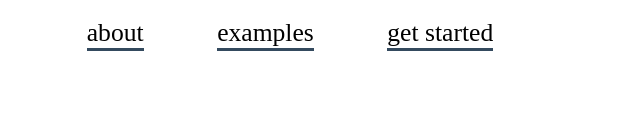
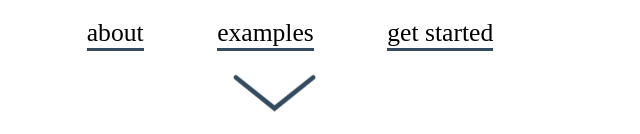
Before and after one commit to st-tran/graph.js, a website: page pub/index.html in a window 1280 px wide. Shown: the part 666-800 px from the top of the page, 350-990 px from the left. Drawn offline with nearby package versions, Linux system fonts and the light colour scheme.

Commit message:
added scroll down button

```diff
--- a/pub/index.html
+++ b/pub/index.html
@@ -52,6 +52,16 @@
                         >get started</span
                     >
                 </div>
+            </div>
+            <div class="scroll-down" onclick="window.scrollTo(0, about.offsetTop - 60)">
+            <svg viewBox="-2.5 -5 75 60" preserveAspectRatio="none">
+                <!--https://stackoverflow.com/questions/28095873/css-arrowhead-down-arrow-->
+                <path
+                    d="M0,0 l25,20 l25,-20"
+                    fill="none"
+                    stroke-linecap="round"
+                />
+            </svg>
             </div>
         </div>
         <div class="about">
--- a/pub/styles.css
+++ b/pub/styles.css
@@ -213,3 +213,26 @@ body > div:nth-of-type(n+3)>h2 {
     color: white;
     background-color: #344a5e;
 }
+
+.scroll-down {
+    width: 116px;
+    height: 55px;
+    position: absolute;
+    text-align: center;
+    left: 50%;
+    top: calc(100% - 64px);
+    stroke: #344a5e;
+    stroke-width: 3;
+    margin-left: -58px;
+    animation-duration: 1s;
+    animation-iteration-count: infinite;
+    animation-name: scroll-down;
+    animation-timing-function: ease;
+}
+
+@keyframes scroll-down {
+    0%  { transform: translateY(0); }
+    20%  { transform: translateY(-15px); }
+    50%  { transform: translateY(0); }
+    100%  { transform: translateY(0); }
+}
```
